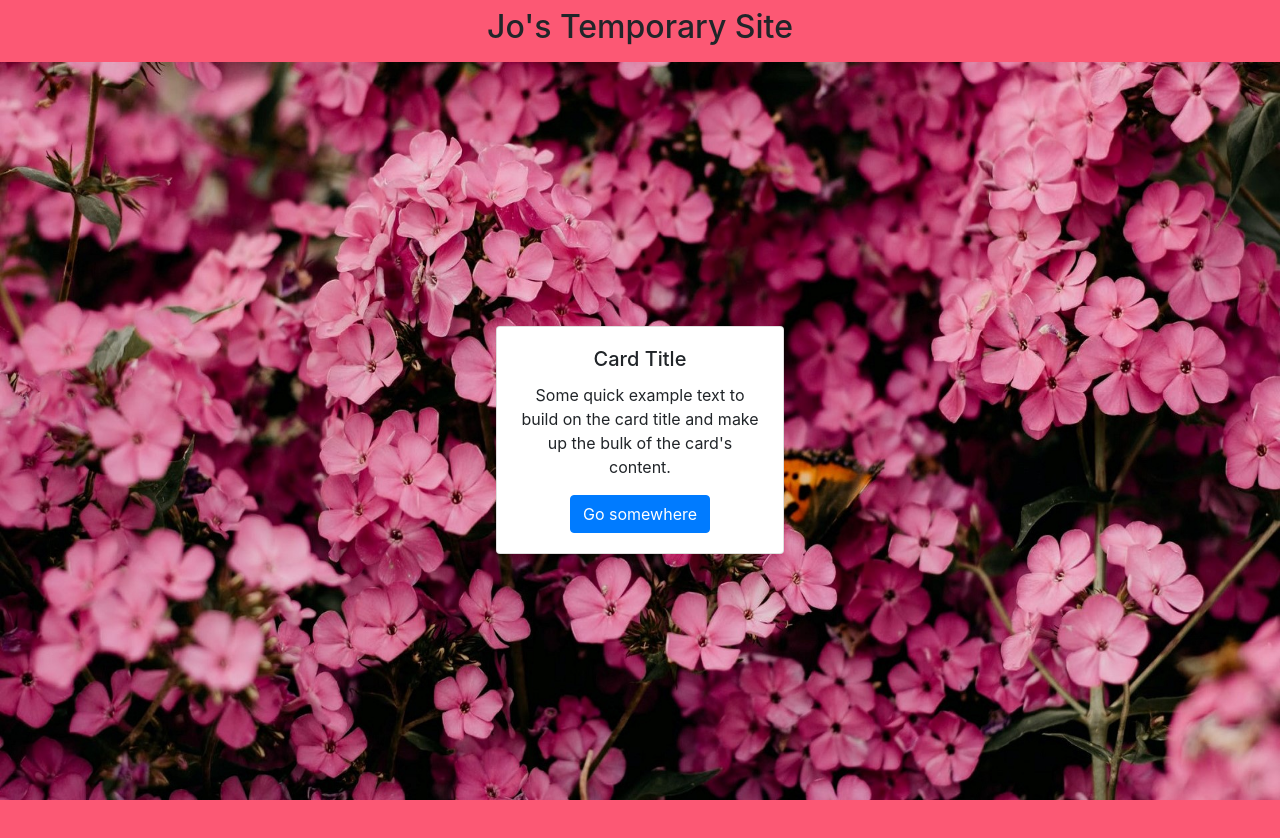
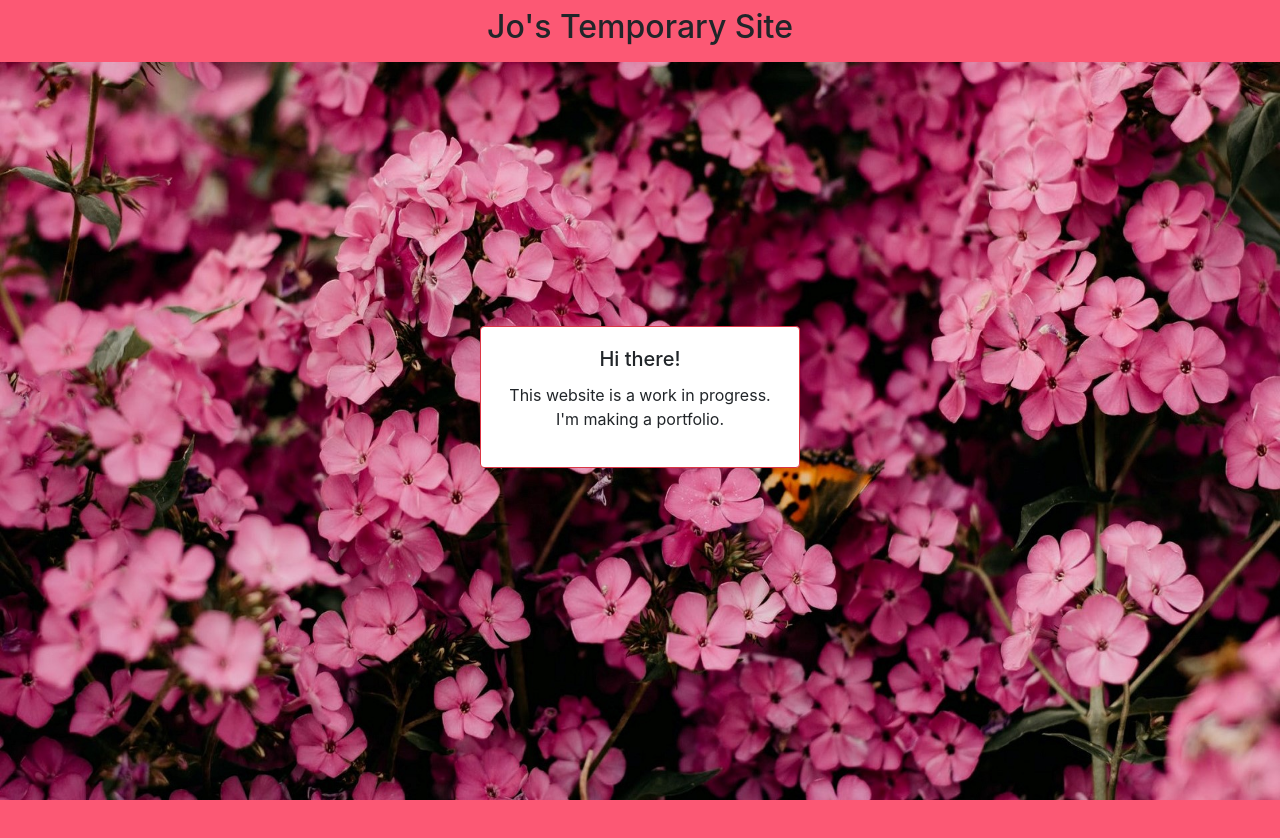
Before and after one commit to josuni/portfolio-site, a React (Create React App) app: page / in a window 1280 px wide. Shown: the top 838 px of the page. Built offline with nearby package versions, Linux system fonts and the light colour scheme.

Commit message:
Changed text on card

```diff
--- a/src/App.js
+++ b/src/App.js
@@ -12,14 +12,15 @@ function App() {
       </h2>
     </Navbar>
       <div style={{display: 'flex', justifyContent: 'center'}}>
-      <Card style={{ width: '18rem' }}>
+      <Card border="danger" style={{ width: '20rem'}}>
         <Card.Body>
-          <Card.Title>Card Title</Card.Title>
+          <Card.Title>Hi there!</Card.Title>
           <Card.Text>
-            Some quick example text to build on the card title and make up the bulk of
-            the card's content.
+            <p>
+            This website is a work in progress. <br></br>
+            I'm making a portfolio.
+            </p>
           </Card.Text>
-          <Button variant="primary">Go somewhere</Button>
         </Card.Body>
       </Card>
       </div>
```
